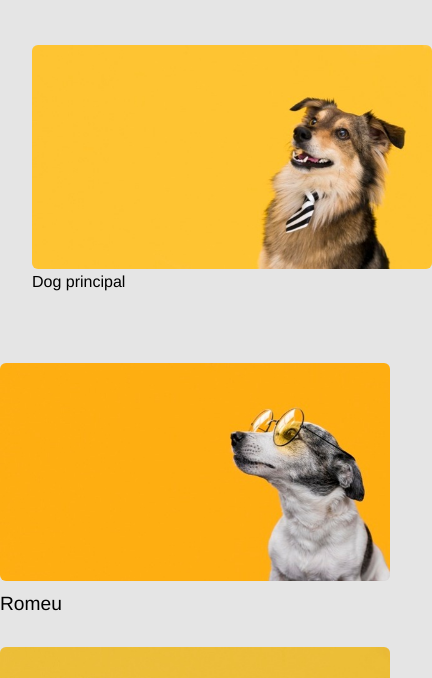
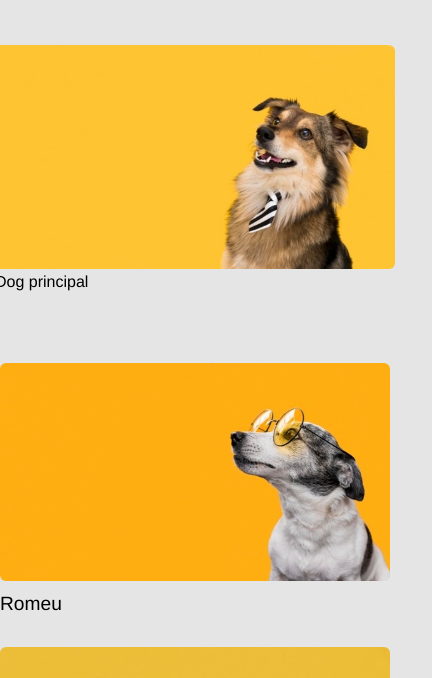
Before and after one commit to vtrajanodev/task4, a website: page pages/youtube.html in a window 390 px wide. Shown: the part 112-790 px from the top of the page, 432 px wide, since content can reach past the window. Drawn offline with Linux system fonts and the light colour scheme.

Commit message:
Ajuste responsividade

```diff
--- a/styles/styles-noticias.css
+++ b/styles/styles-noticias.css
@@ -23,7 +23,7 @@ div.principal-container{
 
 div.flex-top-container{
     max-width: 1400px;
-    margin: 2rem auto 4rem;
+    margin: 2rem 0.5rem 4rem;
 
     display: flex;
     align-items: center;
--- a/styles/styles-youtube.css
+++ b/styles/styles-youtube.css
@@ -118,4 +118,9 @@ div.aside-container div>img:hover{
         width: 400px;
         margin: 0 auto;
     }
+
+    .flex-container{
+        align-items: center;
+        justify-content: center;
+    }
 }
```
